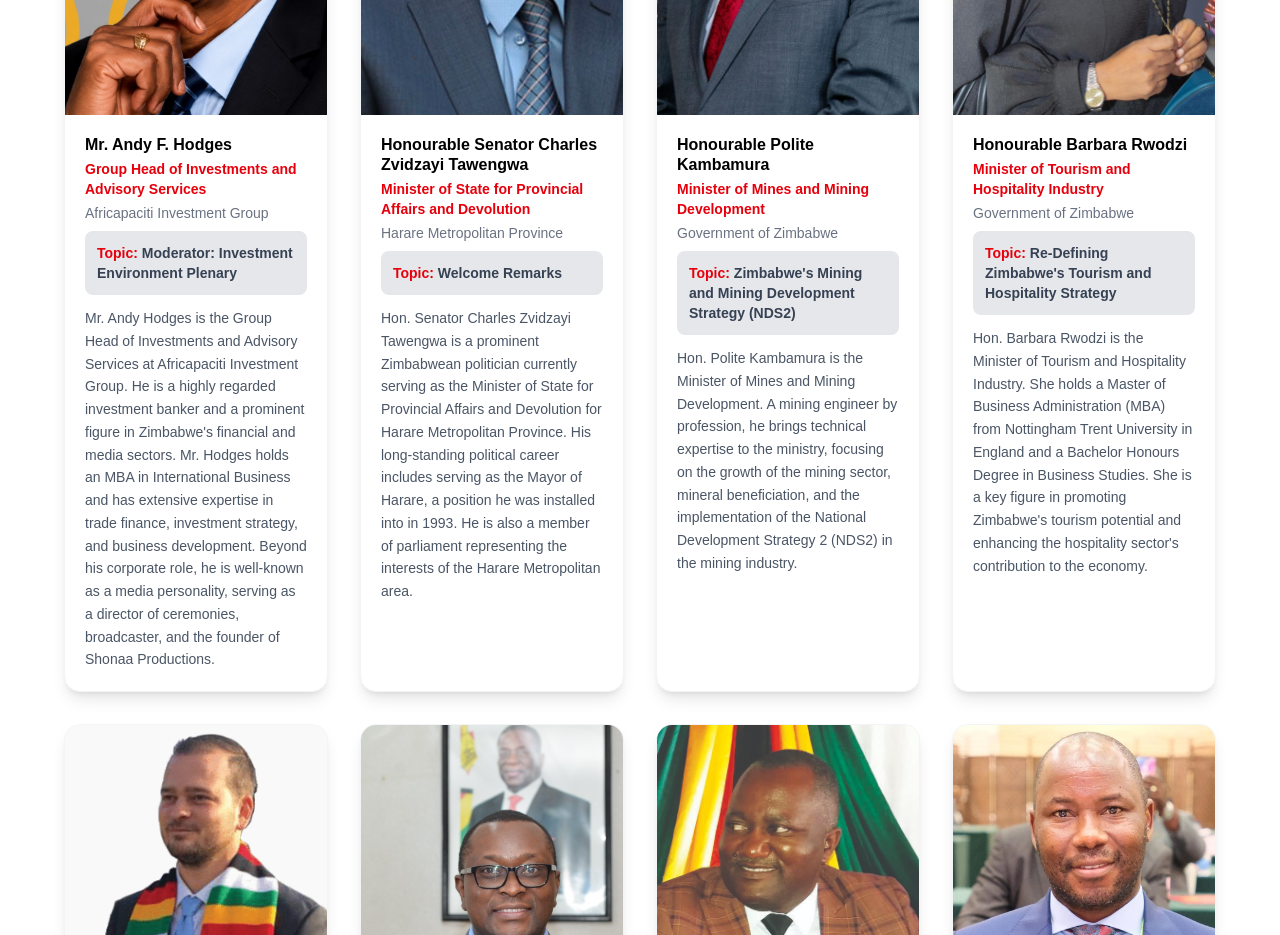
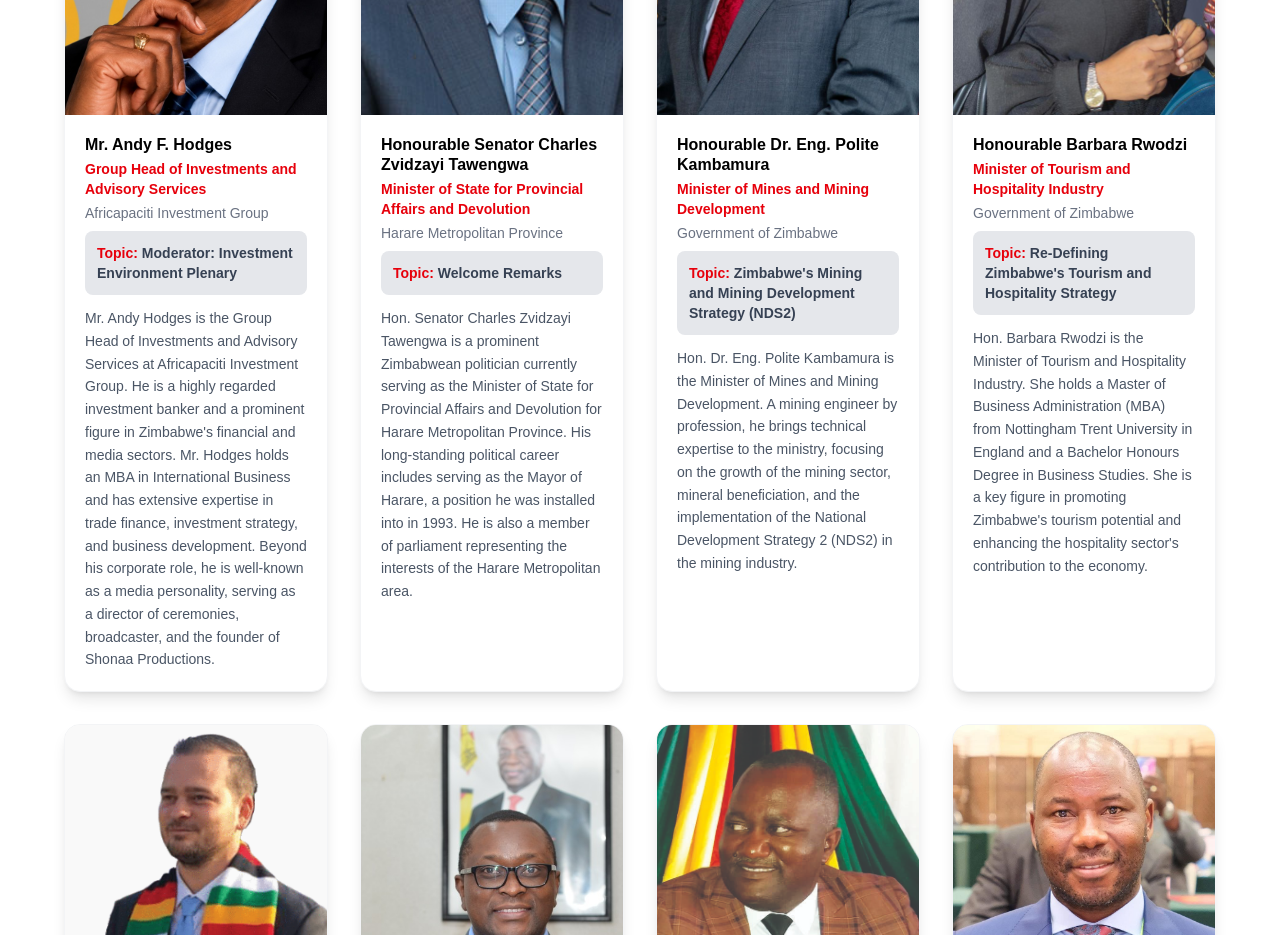
Before and after one commit to Guava-Africa/zim-china-symposium, a Next.js app in the folder frontend/: page /panelists in a window 1280 px wide. Shown: the part 2020-2955 px from the top of the page. Built offline with nearby package versions, Linux system fonts and the light colour scheme.

Commit message:
removed chief title and added more titles to one person

```diff
--- a/frontend/app/panelists/page.tsx
+++ b/frontend/app/panelists/page.tsx
@@ -69,11 +69,11 @@ export default function PanelistsPage() {
       image: "/bioPics/Speakers/Minister of State for provincial Affairs and Devolution Hon Sen C.Z. Tawengwa.png",
     },
     {
-      name: "Honourable Polite Kambamura",
+      name: "Honourable Dr. Eng. Polite Kambamura",
       title: "Minister of Mines and Mining Development",
       organization: "Government of Zimbabwe",
       topic: "Zimbabwe's Mining and Mining Development Strategy (NDS2)",
-      bio: "Hon. Polite Kambamura is the Minister of Mines and Mining Development. A mining engineer by profession, he brings technical expertise to the ministry, focusing on the growth of the mining sector, mineral beneficiation, and the implementation of the National Development Strategy 2 (NDS2) in the mining industry.",
+      bio: "Hon. Dr. Eng. Polite Kambamura is the Minister of Mines and Mining Development. A mining engineer by profession, he brings technical expertise to the ministry, focusing on the growth of the mining sector, mineral beneficiation, and the implementation of the National Development Strategy 2 (NDS2) in the mining industry.",
       image: "/bioPics/Speakers/Minister of Mines and Mining Development - Hon I Kambamura.png",
     },
     {
--- a/frontend/app/register/page.tsx
+++ b/frontend/app/register/page.tsx
@@ -142,7 +142,7 @@ export default function RegisterPage() {
 
   // Title options
   const titleOptions = [
-    "Mr.", "Mrs.", "Ms.", "Dr.", "Prof.", "Hon.", "Eng.", "Rev.", "Amb.", "Chief", "Sir", "Madam"
+    "Mr.", "Mrs.", "Ms.", "Dr.", "Prof.", "Hon.", "Eng.", "Rev.", "Amb.", "Sir", "Madam"
   ];
 
   // Nationality options
--- a/frontend/app/schedule/page.tsx
+++ b/frontend/app/schedule/page.tsx
@@ -246,7 +246,7 @@ export default function SchedulePage() {
                     <span className="text-md font-bold text-amber-700">14:00 – 14:20</span>
                   </div>
                   <div className="sm:col-span-3">
-                    <span className="text-black text-md">Zimbabwe Government's Mining and Mining Development Strategy as Defined in the National Development Strategy 2 – <span className="font-bold text-amber-700">Hon. I. Kambamura</span> (Minister of Mines and Mining Development)</span>
+                    <span className="text-black text-md">Zimbabwe Government's Mining and Mining Development Strategy as Defined in the National Development Strategy 2 – <span className="font-bold text-amber-700">Hon. Dr. Eng. P. Kambamura</span> (Minister of Mines and Mining Development)</span>
                   </div>
                 </div>
               </div>
```
